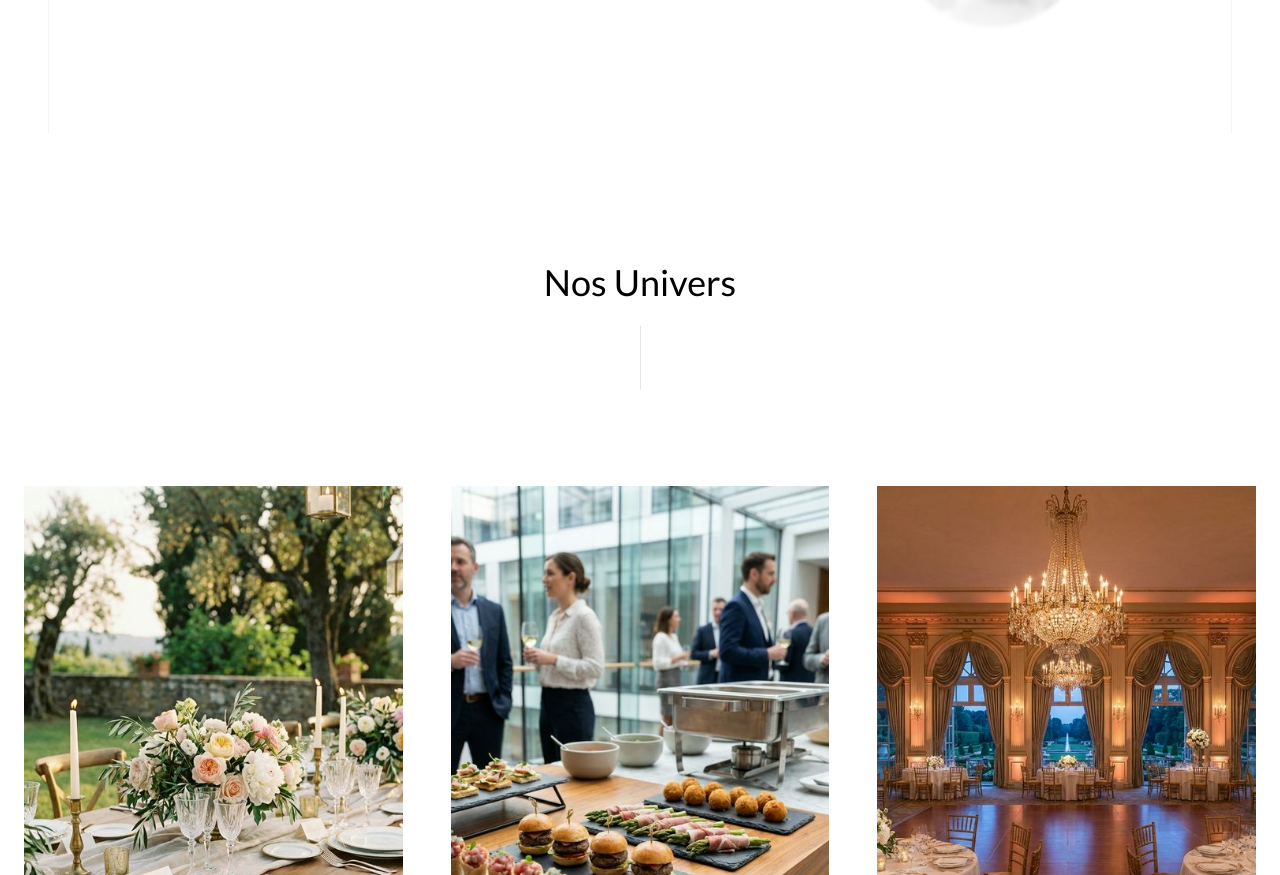
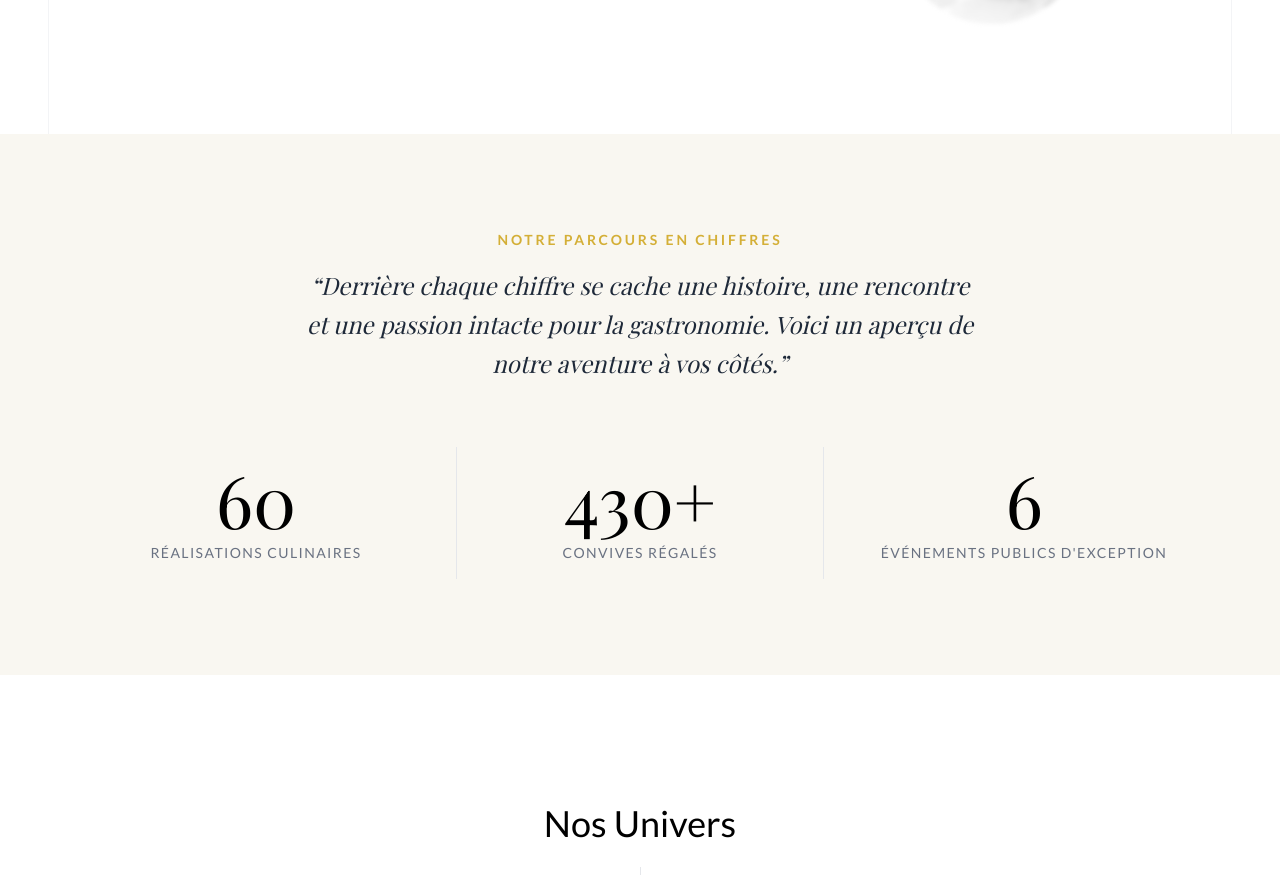
Before and after one commit to FlorianMeganck/traiteur-compere, a Next.js app: page / in a window 1280 px wide. Shown: the part 1222-2097 px from the top of the page. Built offline with nearby package versions, Linux system fonts and the light colour scheme; a web font is replaced by a local one.

Commit message:
compteurs dynamiques

```diff
--- a/app/page.tsx
+++ b/app/page.tsx
@@ -2,8 +2,8 @@
 
 import Image from "next/image";
 import Link from "next/link";
-import { useRef } from "react";
-import { motion, useScroll, useTransform, useInView } from "framer-motion";
+import { useRef, useState, useEffect } from "react";
+import { motion, useScroll, useTransform, useInView, animate } from "framer-motion";
 
 export default function Home() {
   // Parallax Setup for Hero
@@ -60,6 +60,9 @@ export default function Home() {
 
       {/* --- 2. STORY SECTION (Storytelling) --- */}
       <HistorySection />
+
+      {/* --- 2b. KEY FIGURES (Animated Stats) --- */}
+      <KeyFiguresSection />
 
       {/* --- 3. SERVICES SECTION (Interactive Grid) --- */}
       <ServicesSection />
@@ -301,3 +304,59 @@ function AmbienceSection() {
     </section>
   );
 }
+
+function KeyFiguresSection() {
+  return (
+    <section className="py-24 bg-[#F9F7F1]">
+      <div className="max-w-6xl mx-auto px-6">
+        {/* Intro */}
+        <div className="text-center mb-16 max-w-2xl mx-auto">
+          <h2 className="text-sm font-sans font-bold uppercase tracking-[0.2em] text-[#D4AF37] mb-4">
+            NOTRE PARCOURS EN CHIFFRES
+          </h2>
+          <p className="font-serif text-xl md:text-2xl text-gray-800 italic leading-relaxed">
+            &ldquo;Derrière chaque chiffre se cache une histoire, une rencontre et une passion intacte pour la gastronomie. Voici un aperçu de notre aventure à vos côtés.&rdquo;
+          </p>
+        </div>
+
+        {/* Counters */}
+        <div className="grid grid-cols-1 md:grid-cols-3 gap-12 items-center relative">
+          <div className="hidden md:block absolute left-1/3 top-0 bottom-0 w-[1px] bg-gray-200"></div>
+          <div className="hidden md:block absolute right-1/3 top-0 bottom-0 w-[1px] bg-gray-200"></div>
+
+          <Counter end={60} label="Réalisations Culinaires" />
+          <Counter end={430} suffix="+" label="Convives Régalés" />
+          <Counter end={6} label="Événements Publics d'Exception" />
+        </div>
+      </div>
+    </section>
+  );
+}
+
+function Counter({ end, suffix = "", label }: { end: number, suffix?: string, label: string }) {
+  const ref = useRef(null);
+  const isInView = useInView(ref, { once: true, margin: "-20%" });
+  const [count, setCount] = useState(0);
+
+  useEffect(() => {
+    if (isInView) {
+      const controls = animate(0, end, {
+        duration: 2.5,
+        ease: "circOut",
+        onUpdate: (latest) => setCount(Math.floor(latest))
+      });
+      return controls.stop;
+    }
+  }, [isInView, end]);
+
+  return (
+    <div ref={ref} className="text-center p-4">
+      <p className="text-6xl md:text-7xl font-serif text-black mb-2">
+        {count}{suffix}
+      </p>
+      <p className="text-gray-500 uppercase tracking-widest text-xs md:text-sm">
+        {label}
+      </p>
+    </div>
+  );
+}
```
